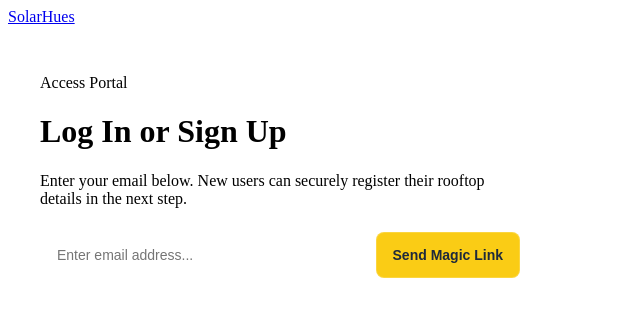
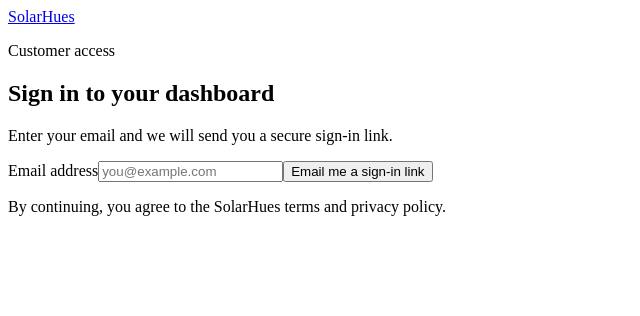
Before and after one commit to Solarhues/Solarhues-site, a Next.js app: page /login in a window 1280 px wide. Shown: the top 316 px of the page, without its empty margins (0-640 px from the left). Built offline with nearby package versions, Linux system fonts and the light colour scheme.

Commit message:
Refactor login page component and logic

```diff
--- a/app/login/page.js
+++ b/app/login/page.js
@@ -1,203 +1,189 @@
 'use client';
-import React, { useState, useEffect, useRef } from 'react';
-import { supabase as sb } from '../../lib/supabase';
 
-export default function CustomerAccessPortal() {
+import { useEffect, useState } from 'react';
+import { useRouter, useSearchParams } from 'next/navigation';
+import { supabase } from '../../lib/supabase';
+import { useAuth } from '../providers';
+
+export default function LoginPage() {
+  const router = useRouter();
+  const searchParams = useSearchParams();
+  const { user, loading: authLoading } = useAuth();
+
   const [email, setEmail] = useState('');
-  const [btnText, setBtnText] = useState('Send Magic Link');
-  const [isDisabled, setIsDisabled] = useState(false);
-  const [msgText, setMsgText] = useState('');
-  const [msgStyle, setMsgStyle] = useState({ display: 'none' });
-
-  const [isNewUser, setIsNewUser] = useState(false);
-  const [activeUser, setActiveUser] = useState(null);
-  const [fullName, setFullName] = useState('');
-  const [phone, setPhone] = useState('');
-  const [pincode, setPincode] = useState('');
-  const [roofArea, setRoofArea] = useState('');
-  const [roofType, setRoofType] = useState('Concrete Flat Roof');
-  const [monthlyBill, setMonthlyBill] = useState('');
-  const [saving, setSaving] = useState(false);
-  const checkedFor = useRef(null);
+  const [status, setStatus] = useState('');
+  const [error, setError] = useState('');
+  const [submitting, setSubmitting] = useState(false);
+  const [finishingLogin, setFinishingLogin] = useState(true);
 
   useEffect(() => {
-    sb.auth.getSession().then(({ data: { session } }) => {
-      if (session?.user) checkProfile(session.user);
-    });
-    const { data: { subscription } } = sb.auth.onAuthStateChange((_event, session) => {
-      if (session?.user) checkProfile(session.user);
-    });
-    return () => subscription.unsubscribe();
-  }, []);
+    let active = true;
 
-  const checkProfile = async (user) => {
-    if (checkedFor.current === user.id) return;
-    checkedFor.current = user.id;
-    setActiveUser(user);
+    async function finishImplicitLogin() {
+      const hash = window.location.hash;
 
-    const { data } = await sb
-      .from('profiles')
-      .select('role, full_name, mobile, pincode')
-      .eq('id', user.id)
-      .single();
+      if (!hash || !hash.includes('access_token=')) {
+        if (active) {
+          setFinishingLogin(false);
+        }
+        return;
+      }
 
-    if (data?.role === 'admin') { window.location.href = '/admin'; return; }
-    if (data?.role === 'vendor') { window.location.href = '/vendor-dashboard'; return; }
+      const hashParams = new URLSearchParams(hash.substring(1));
+      const accessToken = hashParams.get('access_token');
+      const refreshToken = hashParams.get('refresh_token');
 
-    const complete = data && data.full_name && data.mobile && data.pincode;
-    if (complete) window.location.href = '/dashboard';
-    else setIsNewUser(true);
-  };
+      if (!accessToken || !refreshToken) {
+        if (active) {
+          setError('The sign-in link is incomplete. Please request a new one.');
+          setFinishingLogin(false);
+        }
+        return;
+      }
 
-  const showMsg = (text, ok) => {
-    setMsgStyle({ display: 'block', color: ok ? '#6EE7B7' : '#FCA5A5', fontSize: '13.5px', marginTop: '12px', fontWeight: 'bold' });
-    setMsgText(text);
-  };
+      const { error: sessionError } = await supabase.auth.setSession({
+        access_token: accessToken,
+        refresh_token: refreshToken,
+      });
 
-  const handleLogin = async (e) => {
-  e.preventDefault();
+      if (sessionError) {
+        console.error('Magic link session error:', sessionError);
 
-  const cleanEmail = email.trim().toLowerCase();
+        if (active) {
+          setError(
+            sessionError.message ||
+              'This sign-in link is invalid or has expired. Please request a new one.'
+          );
+          setFinishingLogin(false);
+        }
+        return;
+      }
 
-  if (!/^\S+@\S+\.\S+$/.test(cleanEmail)) {
-    showMsg('Enter a valid email address.', false);
-    return;
-  }
+      window.history.replaceState(
+        {},
+        document.title,
+        `${window.location.pathname}${window.location.search}`
+      );
 
-  setIsDisabled(true);
-  setBtnText('Sending link...');
+      if (active) {
+        router.replace('/dashboard');
+      }
+    }
 
-  try {
-    const redirectUrl = `${window.location.origin}/auth/callback`;
+    finishImplicitLogin();
 
-   const { error } = await sb.auth.signInWithOtp({
-  email: cleanEmail,
-  options: {
-    emailRedirectTo: `${window.location.origin}/auth/callback`,
-  },
-});
+    return () => {
+      active = false;
+    };
+  }, [router]);
 
-    if (error) throw error;
+  useEffect(() => {
+    if (!authLoading && user) {
+      router.replace('/dashboard');
+    }
+  }, [user, authLoading, router]);
 
-    showMsg('Check your inbox! We sent a secure link.', true);
-  } catch (err) {
-    showMsg(err.message || 'Authentication failed.', false);
-  } finally {
-    setIsDisabled(false);
-    setBtnText('Send Magic Link');
-  }
-};
+  useEffect(() => {
+    const authError = searchParams.get('error');
 
-  const handleSaveProfile = async (e) => {
-    e.preventDefault();
-    if (pincode.length !== 6 || phone.length !== 10) {
-      alert('Please enter a 10-digit mobile number and a 6-digit pincode.');
-      return;
+    if (authError && authError !== 'missing_code') {
+      setError(authError);
     }
-    setSaving(true);
+  }, [searchParams]);
 
-    const { error } = await sb
-      .from('profiles')
-      .update({
-        full_name: fullName.trim(),
-        mobile: phone,
-        pincode,
-        roof_area_sqft: Number(roofArea),
-        roof_type: roofType,
-      })
-      .eq('id', activeUser.id);
+  async function handleSubmit(event) {
+    event.preventDefault();
 
-    if (error) {
-      setSaving(false);
-      alert('Could not save your profile: ' + error.message);
+    const trimmedEmail = email.trim().toLowerCase();
+
+    if (!trimmedEmail) {
+      setError('Please enter your email address.');
       return;
     }
 
-    await sb.from('solar_estimates').insert({
-      customer_id: activeUser.id,
-      pincode,
-      roof_type: roofType,
-      roof_area_sqft: Number(roofArea),
-      monthly_bill: Number(monthlyBill),
+    setSubmitting(true);
+    setStatus('');
+    setError('');
+
+    const { error: signInError } = await supabase.auth.signInWithOtp({
+      email: trimmedEmail,
+      options: {
+        emailRedirectTo: `${window.location.origin}/login`,
+      },
     });
 
-    window.location.href = '/dashboard';
-  };
+    if (signInError) {
+      console.error('Magic link request failed:', signInError);
+      setError(signInError.message || 'Could not send the magic link.');
+      setSubmitting(false);
+      return;
+    }
+
+    setStatus(
+      'Check your inbox for a new SolarHues sign-in link. Open the newest email to continue.'
+    );
+    setSubmitting(false);
+  }
+
+  if (authLoading || finishingLogin) {
+    return (
+      <main className="login-page">
+        <div className="login-card">
+          <p className="login-loading">Completing sign-in…</p>
+        </div>
+      </main>
+    );
+  }
 
   return (
-    <>
-      <style>{`
-        .form-box { width: 100%; max-width: 480px; margin-top: 24px; text-align: left; padding: 0 16px; }
-        .row-item { display: flex; flex-direction: column; gap: 6px; margin-bottom: 16px; }
-        .grid-split { display: grid; grid-template-columns: 1fr 1fr; gap: 12px; }
-        .inp { padding: 14px 16px; border-radius: 8px; border: 1px solid rgba(255,255,255,0.18); background: rgba(255,255,255,0.05); color: #fff; font-size: 14px; outline: none; }
-        .inp:focus { border-color: var(--sun, #facc15); }
-        .s-btn { width: 100%; padding: 14px; border-radius: 8px; background: var(--sun, #facc15); color: #1e293b; font-weight: 700; border: none; cursor: pointer; font-size: 15px; margin-top: 10px; }
-        .s-btn:disabled { opacity: 0.6; cursor: not-allowed; }
-      `}</style>
+    <main className="login-page">
+      <section className="login-card">
+        <a className="login-brand" href="/">
+          SolarHues
+        </a>
 
-      <div className="top">
-        <a href="/" className="brand">
-          <span className="hue-dots"><span></span><span></span><span></span></span>SolarHues
-        </a>
-      </div>
+        <p className="login-eyebrow">Customer access</p>
+        <h1>Sign in to your dashboard</h1>
+        <p className="login-description">
+          Enter your email and we will send you a secure sign-in link.
+        </p>
 
-      <div className="center" style={{ padding: '24px 16px' }}>
-        {!isNewUser ? (
-          <div className="form-box">
-            <div className="kicker">Access Portal</div>
-            <h1>Log In or Sign Up</h1>
-            <p className="sub" style={{ marginBottom: '24px' }}>Enter your email below. New users can securely register their rooftop details in the next step.</p>
-            <form onSubmit={handleLogin} style={{ display: 'flex', gap: '8px' }}>
-              <input type="email" className="inp" style={{ flex: 1 }} placeholder="Enter email address..." value={email} onChange={(e) => setEmail(e.target.value)} required />
-              <button type="submit" className="inp" style={{ background: 'var(--sun, #facc15)', color: '#1e293b', fontWeight: '700', cursor: 'pointer' }} disabled={isDisabled}>{btnText}</button>
-            </form>
-            <div style={msgStyle}>{msgText}</div>
-          </div>
-        ) : (
-          <div className="form-box" style={{ background: 'rgba(255,255,255,0.03)', border: '1px solid rgba(255,255,255,0.08)', padding: '28px', borderRadius: '14px' }}>
-            <div className="kicker" style={{ color: 'var(--sun, #facc15)' }}>Setup Required</div>
-            <h2 style={{ fontSize: '24px', margin: '0 0 8px 0', fontFamily: 'Space Grotesk' }}>Configure Roof Details</h2>
-            <p style={{ fontSize: '13.5px', color: '#94A3B8', margin: '0 0 20px 0' }}>Share your roof details so we can match you with verified installers near you.</p>
+        <form className="login-form" onSubmit={handleSubmit}>
+          <label htmlFor="email">Email address</label>
 
-            <form onSubmit={handleSaveProfile}>
-              <div className="row-item">
-                <label style={{ fontSize: '13px', color: '#CBD5E1' }}>Full Name</label>
-                <input type="text" className="inp" placeholder="e.g. Aarav Sharma" value={fullName} onChange={(e) => setFullName(e.target.value)} required />
-              </div>
-              <div className="grid-split">
-                <div className="row-item">
-                  <label style={{ fontSize: '13px', color: '#CBD5E1' }}>Mobile Number</label>
-                  <input type="tel" inputMode="numeric" maxLength={10} className="inp" placeholder="10-digit mobile" value={phone} onChange={(e) => setPhone(e.target.value.replace(/\D/g, ''))} required />
-                </div>
-                <div className="row-item">
-                  <label style={{ fontSize: '13px', color: '#CBD5E1' }}>Area Pincode</label>
-                  <input type="text" inputMode="numeric" maxLength={6} className="inp" placeholder="6 digits" value={pincode} onChange={(e) => setPincode(e.target.value.replace(/\D/g, ''))} required />
-                </div>
-              </div>
-              <div className="grid-split">
-                <div className="row-item">
-                  <label style={{ fontSize: '13px', color: '#CBD5E1' }}>Usable Roof Space (sq.ft)</label>
-                  <input type="number" min="1" className="inp" placeholder="e.g. 500" value={roofArea} onChange={(e) => setRoofArea(e.target.value)} required />
-                </div>
-                <div className="row-item">
-                  <label style={{ fontSize: '13px', color: '#CBD5E1' }}>Avg Monthly Bill (₹)</label>
-                  <input type="number" min="1" className="inp" placeholder="e.g. 4500" value={monthlyBill} onChange={(e) => setMonthlyBill(e.target.value)} required />
-                </div>
-              </div>
-              <div className="row-item">
-                <label style={{ fontSize: '13px', color: '#CBD5E1' }}>Roof Type</label>
-                <select className="inp" style={{ background: '#2e3a4e' }} value={roofType} onChange={(e) => setRoofType(e.target.value)}>
-                  <option value="Concrete Flat Roof">Concrete Flat Roof</option>
-                  <option value="Metal Tin Shade">Metal Tin Shade</option>
-                  <option value="Slanted Clay Tile">Slanted Clay Tile</option>
-                </select>
-              </div>
-              <button type="submit" className="s-btn" disabled={saving}>{saving ? 'Saving...' : 'Continue to Dashboard →'}</button>
-            </form>
-          </div>
-        )}
-      </div>
-    </>
+          <input
+            id="email"
+            name="email"
+            type="email"
+            autoComplete="email"
+            placeholder="you@example.com"
+            value={email}
+            onChange={(event) => setEmail(event.target.value)}
+            disabled={submitting}
+            required
+          />
+
+          <button type="submit" disabled={submitting}>
+            {submitting ? 'Sending link…' : 'Email me a sign-in link'}
+          </button>
+        </form>
+
+        {status ? (
+          <p className="login-success" role="status">
+            {status}
+          </p>
+        ) : null}
+
+        {error ? (
+          <p className="login-error" role="alert">
+            {error}
+          </p>
+        ) : null}
+
+        <p className="login-footnote">
+          By continuing, you agree to the SolarHues terms and privacy policy.
+        </p>
+      </section>
+    </main>
   );
 }
```
